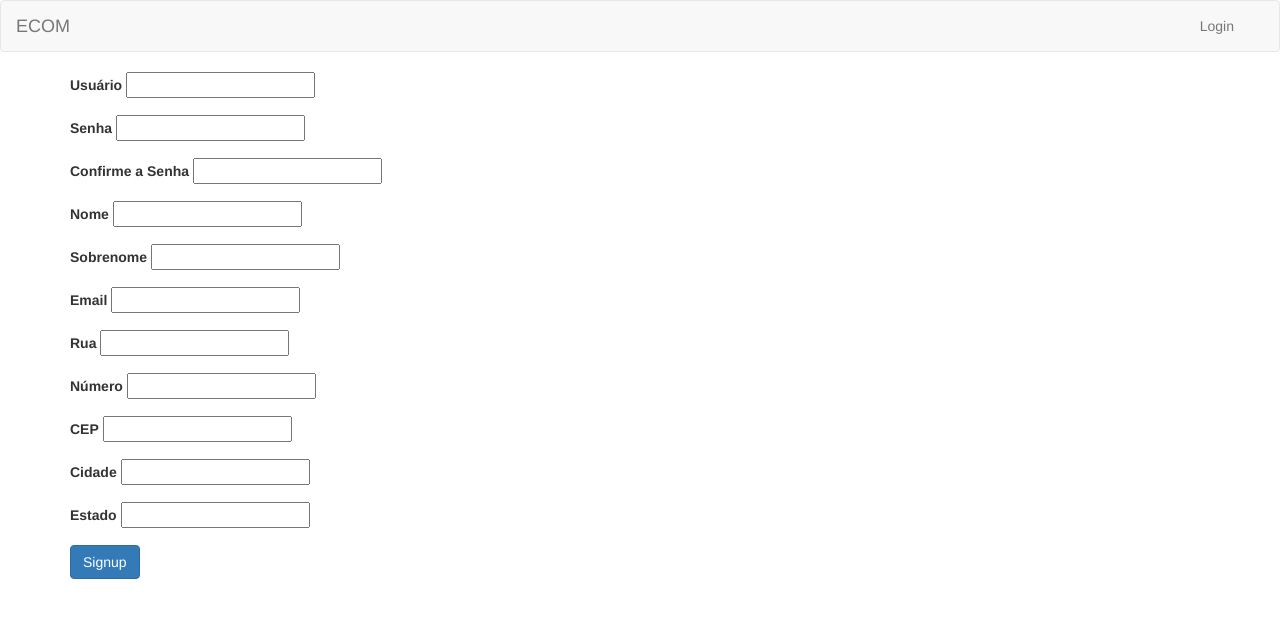
After one commit to opensanca/trilha-python, a Django app: page /signup/ in a window 1280 px wide. The commit adds this page. Shown: the top 618 px of the page. Run offline with Django 3.2, Linux system fonts and the light colour scheme; some libraries are stand-ins or nearby versions.

Commit message:
add CBVs

```diff
--- a/03-django/ecommerce/ecom/carrinho/forms.py
+++ b/03-django/ecommerce/ecom/carrinho/forms.py
@@ -1,4 +1,6 @@
 from django import forms
+
+from carrinho.models import Person
 
 
 class LoginForm(forms.Form):
@@ -6,15 +8,15 @@ class LoginForm(forms.Form):
     password = forms.CharField(widget=forms.PasswordInput)
 
 
-class PersonCreateForm(LoginForm):
-    states = ('SP', 'RJ', 'AC', 'RS')
+class PersonCreateForm(forms.ModelForm):
+    class Meta:
+        model = Person
+        fields = ('address_street', 'address_number', 'address_cep',
+                  'address_city', 'address_state')
 
+    username = forms.CharField()
+    password = forms.CharField(widget=forms.PasswordInput)
     password_check = forms.CharField(widget=forms.PasswordInput)
     first_name = forms.CharField()
     last_name = forms.CharField()
     email = forms.EmailField()
-    address_street = forms.CharField()
-    address_number = forms.CharField()
-    address_cep = forms.CharField()
-    address_city = forms.CharField()
-    address_state = forms.ChoiceField(choices=states)
--- a/03-django/ecommerce/ecom/carrinho/views.py
+++ b/03-django/ecommerce/ecom/carrinho/views.py
@@ -1,10 +1,12 @@
 from django.contrib.auth import authenticate, login, logout
+from django.contrib.auth.models import User
 from django.core.urlresolvers import reverse
 from django.http import HttpResponse, HttpResponseRedirect
 from django.shortcuts import get_object_or_404, render
+from django.views.generic import CreateView, DetailView, ListView
 
 from carrinho.forms import LoginForm, PersonCreateForm
-from carrinho.models import Product
+from carrinho.models import Person, Product
 
 
 def hello_world_view(request):
@@ -36,12 +38,72 @@ def logout_view(request):
     return HttpResponseRedirect(reverse('login'))
 
 
+class PersonCreateView(CreateView):
+    model = Person
+    template_name = 'carrinho/person_create.html'
+    form_class = PersonCreateForm
+
+    def form_valid(self, form):
+        person = form.save(commit=False)
+
+        username = form.cleaned_data['username']
+        password = form.cleaned_data['password']
+        password_check = form.cleaned_data['password_check']
+        first_name = form.cleaned_data['first_name']
+        last_name = form.cleaned_data['last_name']
+        email = form.cleaned_data['email']
+
+        if password != password_check:
+            return HttpResponse('Confirmação de senha inválida')
+
+        user = User.objects.create(username=username, password=password,
+                                   email=email, first_name=first_name,
+                                   last_name=last_name)
+
+        person.user = user
+        person.save()
+        return HttpResponseRedirect(reverse('login'))
+
+
 def person_create_view(request):
     if request.method == "GET":
         form = PersonCreateForm()
         return render(request, 'carrinho/person_create.html', {'form': form})
     elif request.method == "POST":
-        pass
+        form = PersonCreateForm(request.POST)
+        if not form.is_valid():
+            return HttpResponse('Invalid data')
+
+        username = form.cleaned_data['username']
+        password = form.cleaned_data['password']
+        password_check = form.cleaned_data['password_check']
+        first_name = form.cleaned_data['first_name']
+        last_name = form.cleaned_data['last_name']
+        email = form.cleaned_data['email']
+        street = form.cleaned_data['address_street']
+        number = form.cleaned_data['address_number']
+        cep = form.cleaned_data['address_cep']
+        city = form.cleaned_data['address_city']
+        state = form.cleaned_data['address_state']
+
+        if password != password_check:
+            return HttpResponse('Confirmação de senha inválida')
+
+        user = User(username=username, password=password, email=email,
+                    first_name=first_name, last_name=last_name)
+        user.save()
+
+        Person.objects.create(user=user, address_street=street,
+                              address_number=number, address_cep=cep,
+                              address_state=state, address_city=city)
+
+        return HttpResponseRedirect(reverse('login'))
+
+
+class ProductListView(ListView):
+    model = Product
+    template_name = 'carrinho/product_list.html'
+    queryset = Product.objects.filter(active=True)
 
 
 def product_list_view(request):
@@ -50,6 +112,12 @@ def product_list_view(request):
                   {'products': products})
 
 
+class ProductDetailView(DetailView):
+    product = Product
+    template_name = 'carrinho/product_detail.html'
+    queryset = Product.objects.filter(active=True)
+
+
 def product_detail_view(request, key):
     product = get_object_or_404(Product, pk=key, active=True)
     return render(request, 'carrinho/product_detail.html',
--- a/03-django/ecommerce/ecom/ecom/urls.py
+++ b/03-django/ecommerce/ecom/ecom/urls.py
@@ -15,15 +15,15 @@ Including another URLconf
 """
 from django.conf.urls import url
 from django.contrib import admin
-from carrinho.views import (login_view, logout_view, person_create_view,
-                            product_detail_view, product_list_view)
+from carrinho.views import (login_view, logout_view, PersonCreateView,
+                            ProductDetailView, ProductListView)
 
 urlpatterns = [
     url(r'^admin/', admin.site.urls),
-    url(r'^$', product_list_view, name='home'),
-    url(r'^products/(?P<key>\d+)$', product_detail_view,
+    url(r'^$', ProductListView.as_view(), name='home'),
+    url(r'^products/(?P<pk>\d+)$', ProductDetailView.as_view(),
         name='product_detail'),
     url(r'^login/$', login_view, name='login'),
     url(r'^logout/$', logout_view, name='logout'),
-    url(r'^signup/$', person_create_view, name='person_create'),
+    url(r'^signup/$', PersonCreateView.as_view(), name='person_create'),
 ]
--- /dev/null
+++ b/03-django/ecommerce/ecom/templates/carrinho/person_create.html
@@ -0,0 +1,64 @@
+{% extends 'base.html' %}
+
+{% block content %}
+
+<form action="{% url 'person_create' %}" method="POST">
+    {% csrf_token %}
+    <div class="form-group">
+        <label>Usuário</label>
+        {{ form.username }}
+    </div>
+
+    <div class="form-group">
+        <label>Senha</label>
+        {{ form.password }}
+    </div>
+
+    <div class="form-group">
+        <label>Confirme a Senha</label>
+        {{ form.password_check }}
+    </div>
+
+    <div class="form-group">
+        <label>Nome</label>
+        {{ form.first_name }}
+    </div>
+
+    <div class="form-group">
+        <label>Sobrenome</label>
+        {{ form.last_name }}
+    </div>
+
+    <div class="form-group">
+        <label>Email</label>
+        {{ form.email }}
+    </div>
+
+    <div class="form-group">
+        <label>Rua</label>
+        {{ form.address_street }}
+    </div>
+
+    <div class="form-group">
+        <label>Número</label>
+        {{ form.address_number }}
+    </div>
+
+    <div class="form-group">
+        <label>CEP</label>
+        {{ form.address_cep }}
+    </div>
+
+    <div class="form-group">
+        <label>Cidade</label>
+        {{ form.address_city }}
+    </div>
+
+    <div class="form-group">
+        <label>Estado</label>
+        {{ form.address_state }}
+    </div>
+    <input class="btn btn-primary" type="submit" value="Signup">
+</form>
+
+{% endblock content %}
--- a/03-django/ecommerce/ecom/templates/carrinho/product_list.html
+++ b/03-django/ecommerce/ecom/templates/carrinho/product_list.html
@@ -2,7 +2,7 @@
 
 {% block content %}
     <div class="row">
-    {% for product in products %}
+    {% for product in object_list %}
     <a href="{% url 'product_detail' key=product.pk %}">
         <div class="col-md-4 product">
             <img style="height: 180px; width: 180px; display: block;"
```
Also changed, not shown: 03-django/ecommerce/ecom/templates/carrinho/product_detail.html (+4 -4 lines).
